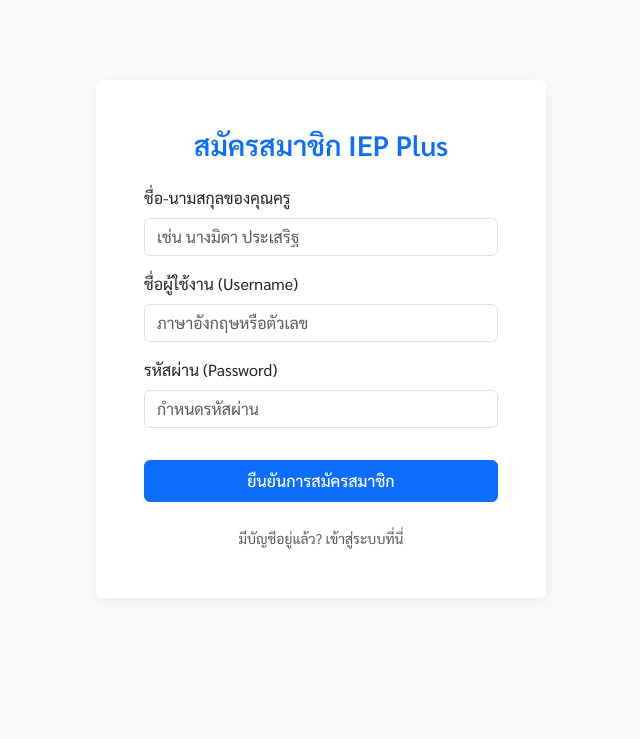
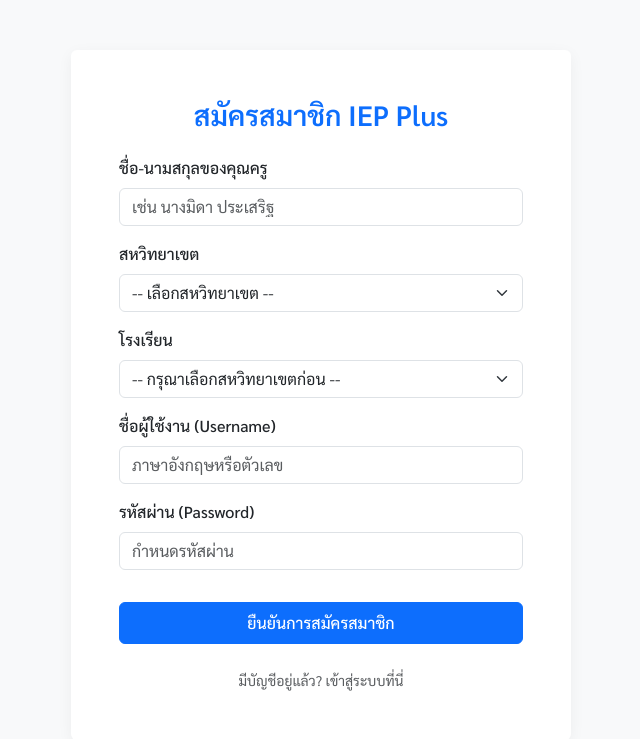
Before and after one commit to ramidamida2526-ux/iep-system-plus, a Flask app: page /register in a window 1280 px wide. Shown: the top 739 px of the page, without its empty margins (319-959 px from the left). Run offline with Flask 3, Linux system fonts and the light colour scheme.

Commit message:
add dependent cluster and school dropdown options

```diff
--- a/templates/register.html
+++ b/templates/register.html
@@ -8,7 +8,7 @@
     <link href="https://fonts.googleapis.com/css2?family=Sarabun:wght@300;400;500;600&display=swap" rel="stylesheet">
     <style>
         body { font-family: 'Sarabun', sans-serif; background-color: #f8f9fa; }
-        .register-card { max-width: 450px; margin: 80px auto; border: none; box-shadow: 0 4px 15px rgba(0,0,0,0.05); }
+        .register-card { max-width: 500px; margin: 50px auto; border: none; box-shadow: 0 4px 15px rgba(0,0,0,0.05); }
     </style>
 </head>
 <body>
@@ -29,15 +29,36 @@
 
                 <form action="{{ url_for('register') }}" method="POST">
                     <div class="mb-3">
-                        <label class="form-label">ชื่อ-นามสกุลของคุณครู</label>
+                        <label class="form-label fw-medium">ชื่อ-นามสกุลของคุณครู</label>
                         <input type="text" name="name" class="form-control" placeholder="เช่น นางมิดา ประเสริฐ" required>
                     </div>
+
                     <div class="mb-3">
-                        <label class="form-label">ชื่อผู้ใช้งาน (Username)</label>
+                        <label class="form-label fw-medium">สหวิทยาเขต</label>
+                        <select name="cluster" id="clusterSelect" class="form-select" required onchange="updateSchools()">
+                            <option value="">-- เลือกสหวิทยาเขต --</option>
+                            <option value="ปทุมเทวาภิบาล">ปทุมเทวาภิบาล</option>
+                            <option value="ท่าบ่อ">ท่าบ่อ</option>
+                            <option value="ศรีเชียงใหม่">ศรีเชียงใหม่</option>
+                            <option value="โพนพิสัย">โพนพิสัย</option>
+                            <option value="เซิมพิทยาคม">เซิมพิทยาคม</option>
+                            <option value="โซ่พิสัย">โซ่พิสัย</option>
+                        </select>
+                    </div>
+
+                    <div class="mb-3">
+                        <label class="form-label fw-medium">โรงเรียน</label>
+                        <select name="school" id="schoolSelect" class="form-select" required>
+                            <option value="">-- กรุณาเลือกสหวิทยาเขตก่อน --</option>
+                        </select>
+                    </div>
+
+                    <div class="mb-3">
+                        <label class="form-label fw-medium">ชื่อผู้ใช้งาน (Username)</label>
                         <input type="text" name="username" class="form-control" placeholder="ภาษาอังกฤษหรือตัวเลข" required>
                     </div>
                     <div class="mb-3">
-                        <label class="form-label">รหัสผ่าน (Password)</label>
+                        <label class="form-label fw-medium">รหัสผ่าน (Password)</label>
                         <input type="password" name="password" class="form-control" placeholder="กำหนดรหัสผ่าน" required>
                     </div>
                     <button type="submit" class="btn btn-primary w-100 py-2 mt-3 fw-medium">ยืนยันการสมัครสมาชิก</button>
@@ -49,5 +70,36 @@
             </div>
         </div>
     </div>
+
+    <script>
+        const schoolData = {
+            "ปทุมเทวาภิบาล": ["โรงเรียนปทุมเทพวิทยาคาร", "โรงเรียนน้ำสวยวิทยา", "โรงเรียนค่ายบกหวานวิทยา", "โรงเรียนหินโงมพิทยาคม"],
+            "หนองคาย": ["โรงเรียนหนองคายวิทยาคาร", "โรงเรียนฝางพิทยาคม", "โรงเรียนเวียงคำวิทยาคาร", "โรงเรียนพระธาตุบังพวนพิทยาคม","โรงเรียนกวนวันวิทยา"],
+            "ท่าบ่อ": ["โรงเรียนท่าบ่อ", "โรงเรียนท่าบ่อพิทยาคม", "โรงเรียนเดื่อวิทยาคาร", "โรงเรียนหนองนางพิทยาคม","โรงเรียนถ่อนวิทยา", "โรงเรียนโคกคอนวิทยาคม"],
+            "เทสรังสี": ["โรงเรียนสังคมวิทยา", "โรงเรียนพานพร้าว", "โรงเรียนพระพุทธบาทวิทยาคม", "โรงเรียนวังม่วงพิทยาคม", "โรงเรียนโพธิ์ตากพิทยาคม","โรงเรียนวรลาโภนุสรณ์"],
+            "พิสัยสรเดช": ["โรงเรียนชุมพลโพนพิสัย", "โรงเรียนกุดบงพิทยาคาร", "โรงเรียนนาหนังพัฒนาศึกษา","โรงเรียนปากสวยพิทยาคม","โรงเรียนร่มธรรมมานุสรณ์"],
+            "เบญจพิทย์": ["โรงเรียนวังหลวงพิทยาสรรพ์", "โรงเรียนประชาบดีพิทยาคม", "โรงเรียนนาดีพิทยาคม", "โรงเรียนพระบาทนาสิงห์พิทยาคม", "โรงเรียนเซิมพิทยาคม"],
+        };
+
+        function updateSchools() {
+            const clusterSelect = document.getElementById("clusterSelect");
+            const schoolSelect = document.getElementById("schoolSelect");
+            const selectedCluster = clusterSelect.value;
+
+            // ล้างรายชื่อโรงเรียนเดิมออกก่อน
+            schoolSelect.innerHTML = '<option value="">-- เลือกโรงเรียน --</option>';
+
+            if (selectedCluster && schoolData[selectedCluster]) {
+                schoolData[selectedCluster].forEach(function(school) {
+                    const option = document.createElement("option");
+                    option.value = school;
+                    option.text = school;
+                    schoolSelect.appendChild(option);
+                });
+            } else {
+                schoolSelect.innerHTML = '<option value="">-- กรุณาเลือกสหวิทยาเขตก่อน --</option>';
+            }
+        }
+    </script>
 </body>
 </html>
```
